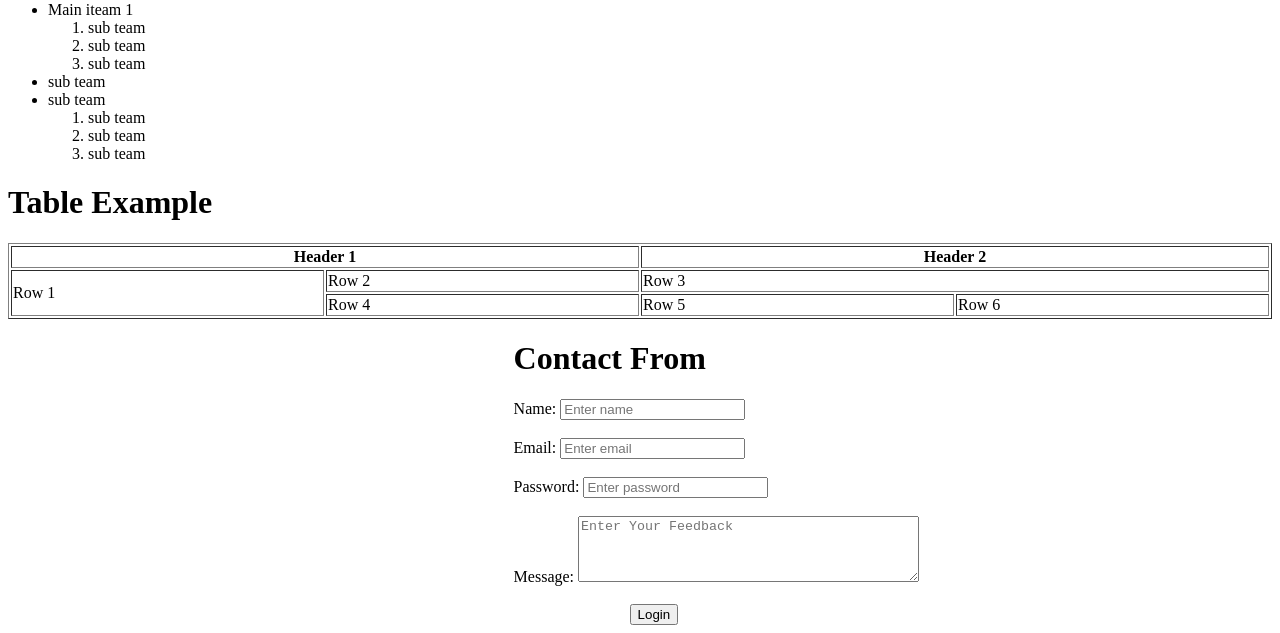
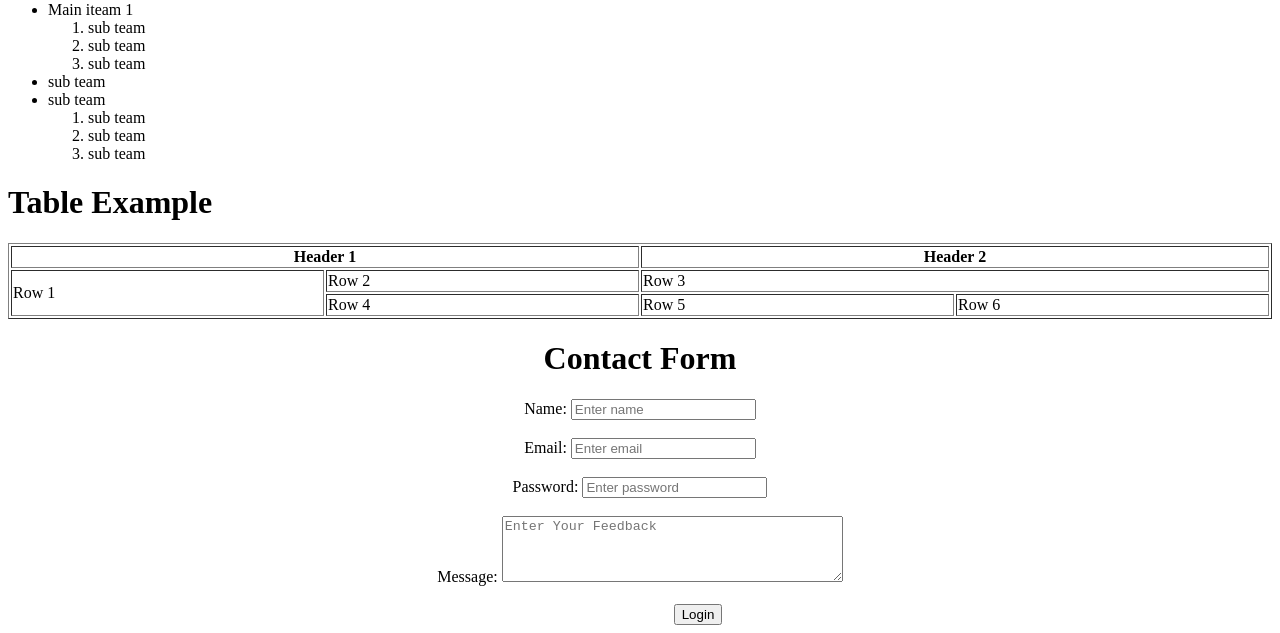
Before and after one commit to mohammadtahir01/practice, a plain HTML site: page index.html in a window 1280 px wide. Shown: the part 545-1178 px from the top of the page. Drawn offline with Linux system fonts and the light colour scheme.

Commit message:
first commit

```diff
--- a/index.html
+++ b/index.html
@@ -51,9 +51,9 @@
         </tr>
     </table>
 
-    <footer style="margin-left: 40%;">
+    <form align="center">
 
-    <h1>Contact From </h1>
+    <h1>Contact Form </h1>
         <label for="name">Name:</label>
         <input type="email" placeholder="Enter name"><br><br>
         <label for="email">Email:</label>
@@ -66,6 +66,6 @@
         <input type="submit" value="Login" >
         <!-- <label for="Message">Message:</label>
         <input type="message" placeholder="Enter Your Feedback"> -->
-    </footer>
+    </form>
 </body>
 </html>
```
